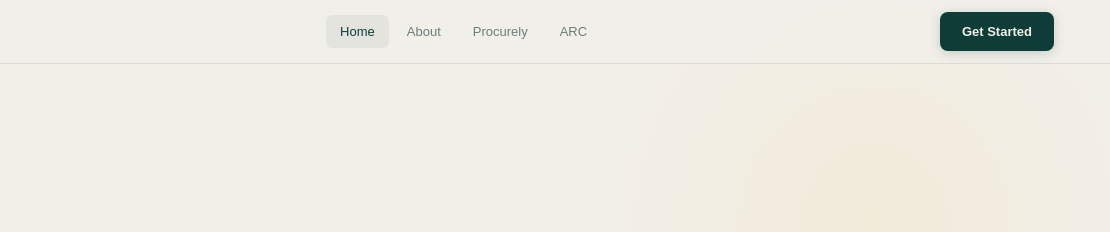
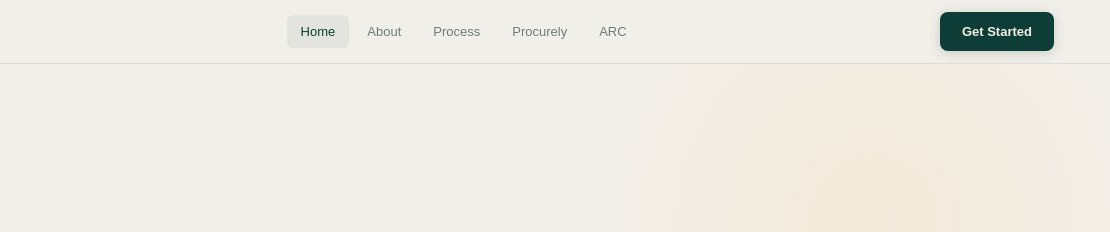
Before and after one commit to resona-cloud/resonaio, an Eleventy site: page src/index.html in a window 1280 px wide. Shown: the top 232 px of the page, 170-1280 px from the left. Built offline with nearby package versions, Linux system fonts and the light colour scheme; Eleventy itself is replaced by a stand-in of ours; files that its build step writes are made by us from their sources; a web font is replaced by a local one.

Commit message:
Add Process nav link to methodology page
Co-Authored-By: Claude Sonnet 5 <noreply@anthropic.com>

```diff
--- a/src/_includes/nav.njk
+++ b/src/_includes/nav.njk
@@ -7,6 +7,7 @@
     <a class="nav-link{% if navActive == "home" %} active{% endif %}" href="/">Home</a>
     <a class="nav-link" href="/#studio" style="display:none;">Studio</a>
     <a class="nav-link{% if navActive == "about" %} active{% endif %}" href="/about.html">About</a>
+    <a class="nav-link{% if navActive == "methodology" %} active{% endif %}" href="/methodology.html">Process</a>
     <a class="nav-link" href="https://procurely.resonabrands.com" target="_blank">Procurely</a>
     <a class="nav-link" href="https://arc.resonabrands.com" target="_blank">ARC</a>
   </div>
```
